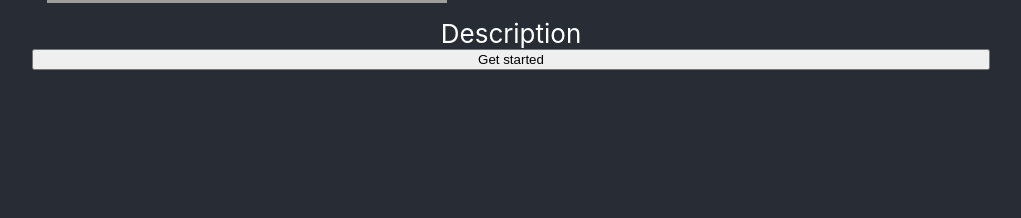
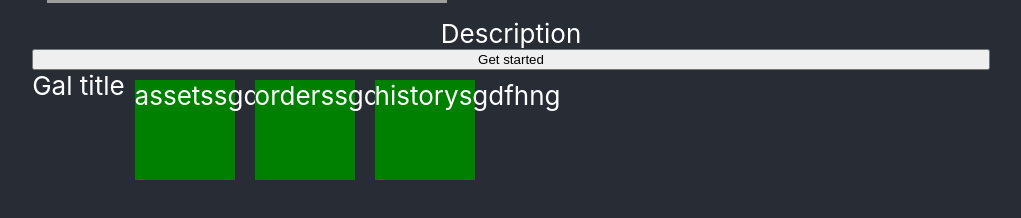
Before and after one commit to InCrypto-io/tezos-market, a React (Create React App) app: page / in a window 1280 px wide. Shown: the part 312-530 px from the top of the page, without its empty margins (129-1150 px from the left). Built offline with nearby package versions, Linux system fonts and the light colour scheme; grey boxes are pictures that could not be loaded.

Commit message:
add gallery stub

```diff
--- /dev/null
+++ b/src/components/element.js
@@ -0,0 +1,10 @@
+import * as React from "react";
+
+export default class Element extends React.Component {
+    render() {
+        return <div className={"element"}>
+            <span>{this.props.element}</span>
+            <span>sgdfhng</span>
+        </div>
+    }
+};
--- /dev/null
+++ b/src/components/gallery.js
@@ -0,0 +1,27 @@
+import * as React from "react";
+import Header from "./header";
+import Element from "./element";
+
+export default class Gallery extends React.Component {
+
+    constructor(props) {
+        super(props);
+        this.state = {
+            elements: ["assets", "orders", "history"],
+        }
+    }
+
+    render() {
+        const {elements} = this.state;
+        return <div className={"gallery"}>
+            <span>Gal title</span>
+            <div className={"header-links"}>
+                {
+                    elements.map(el => {
+                        return <Element element={el}/>
+                    })
+                }
+            </div>
+        </div>
+    }
+};
--- a/src/components/home.js
+++ b/src/components/home.js
@@ -1,8 +1,8 @@
 import * as React from "react";
 import Header from "./header";
+import Gallery from "./gallery";
 
 export default class Home extends React.Component {
-
     render() {
         return <div className={"page-body"}>
             <Header></Header>
@@ -11,6 +11,9 @@ export default class Home extends React.Component {
             <button>
                 Get started
             </button>
+
+            <Gallery></Gallery>
+
         </div>
     }
 };
--- a/src/index.css
+++ b/src/index.css
@@ -36,3 +36,15 @@ code {
 .active {
   color: darkred;
 }
+
+.element {
+  background-color: green;
+  width: 100px;
+  height: 100px;
+  margin: 10px;
+}
+
+.gallery {
+  display: flex;
+  flex-direction: row;
+}
```
